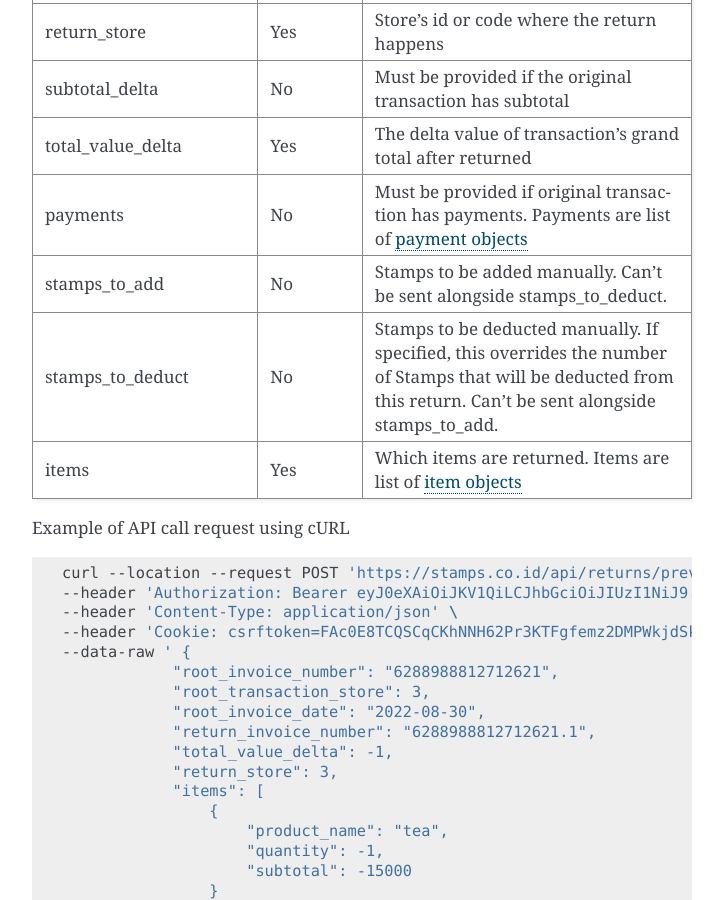
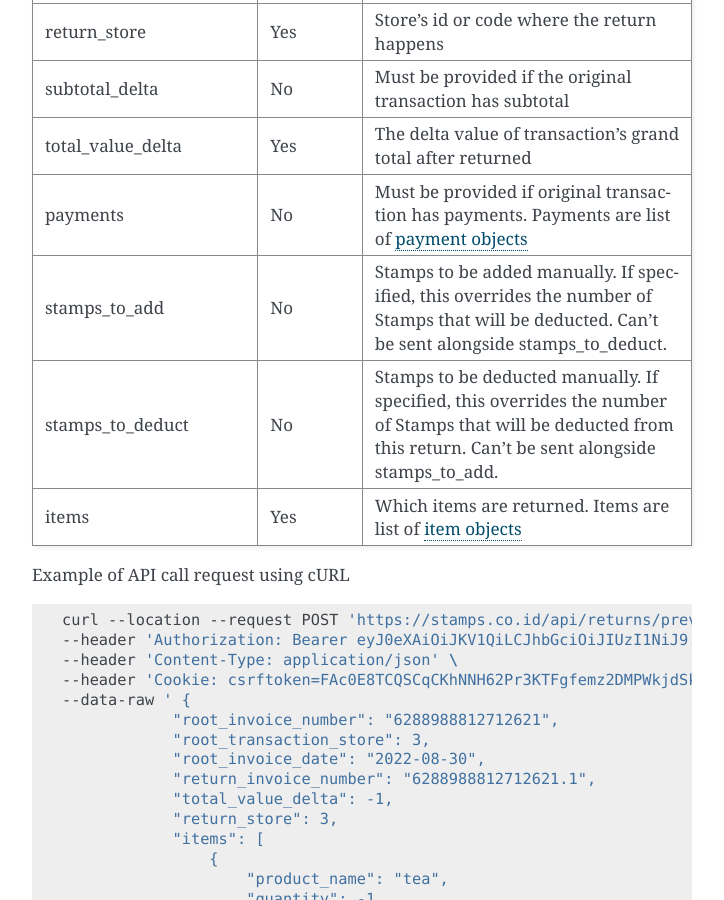
Before and after one commit to ui/stamps-api-docs, a Sphinx documentation site: the page built from source/return_api.rst, in a window 1280 px wide and 900 px high, scrolled down 702 px. Shown: the whole window, without its empty margins (388-1112 px from the left). Built offline with Sphinx 7.4.7, drawn with Linux system fonts in a browser that asks for light colours; some of the changed text lies outside the part shown.

Commit message:
return api stamps_to_add api update

```diff
--- a/source/return_api.rst
+++ b/source/return_api.rst
@@ -26,7 +26,8 @@ subtotal_delta                 No          Must be provided if the original tran
 total_value_delta              Yes         The delta value of transaction's grand total after returned
 payments                       No          Must be provided if original transaction has payments.
                                            Payments are list of :ref:`payment objects <Payment Object>`
-stamps_to_add                  No          Stamps to be added manually. Can't be sent alongside stamps_to_deduct.
+stamps_to_add                  No          Stamps to be added manually. If specified, this overrides the number of Stamps that will be deducted.
+                                           Can't be sent alongside stamps_to_deduct.
 stamps_to_deduct               No          Stamps to be deducted manually. If specified, this overrides the number of Stamps that will be deducted from this return.
                                            Can't be sent alongside stamps_to_add.
 items                          Yes         Which items are returned. Items are list of :ref:`item objects<Item Object>`
@@ -258,7 +259,8 @@ total_value_delta              Yes         The delta value of transaction's gran
 payments                       No          Must be provided if original transaction has payments.
                                            Payments are list of :ref:`payment objects <Payment Object>`
 items                          Yes         Which items are returned. Items are list of :ref:`item objects<Item Object>`
-stamps_to_add                  No          Stamps to be added manually. Can't be sent alongside stamps_to_deduct.
+stamps_to_add                  No          Stamps to be added manually.If specified, this overrides the number of Stamps that will be deducted from this return.
+                                           Can't be sent alongside stamps_to_deduct.
 stamps_to_deduct               No          Stamps to be deducted manually. If specified, this overrides the number of Stamps that will be deducted from this return.
                                            Can't be sent alongside stamps_to_add.
 cancel_redemptions             No          Also cancel redemptions related to original transaction. Default to "false"
```
